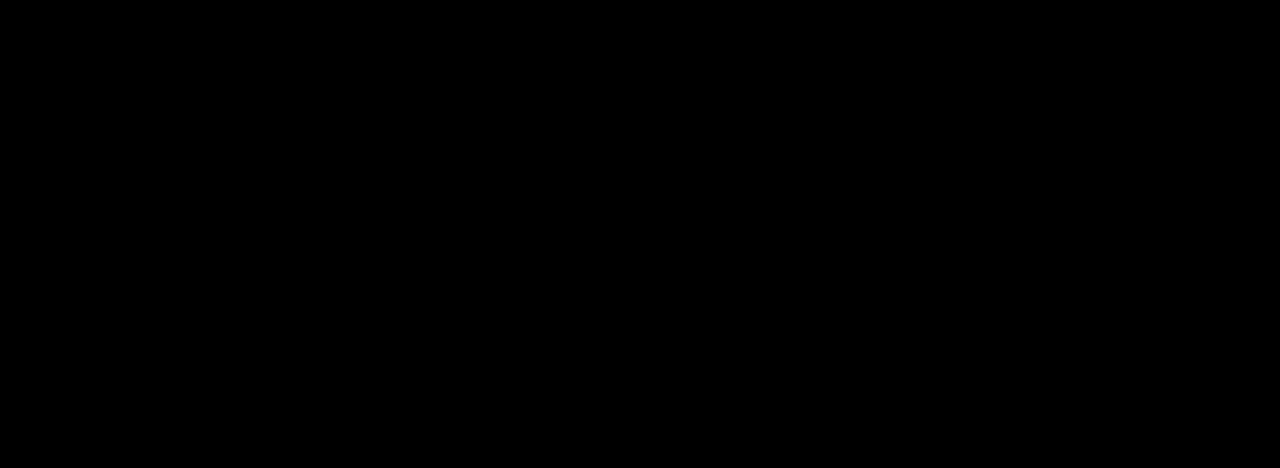
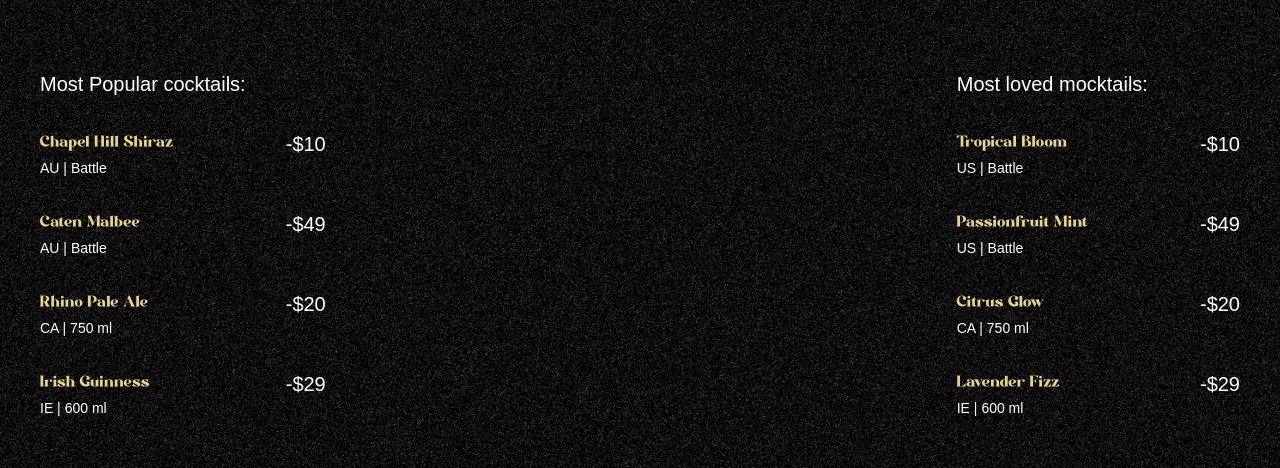
Before and after one commit to Charanyedida/gsap-cocktails, a React (Vite) app: page / in a window 1280 px wide. Shown: the part 890-1358 px from the top of the page. Built offline with nearby package versions, Linux system fonts and the light colour scheme; a web font is replaced by a local one.

Commit message:
implement cocktails section

```diff
--- a/src/App.jsx
+++ b/src/App.jsx
@@ -2,6 +2,7 @@
 import gsap from "gsap";
 import Navbar from "./components/Navbar";
 import Hero from "./components/Hero";
+import Cocktails from "./components/Cocktails";
 
 gsap.registerPlugin(ScrollTrigger, SplitText);
 
@@ -10,7 +11,7 @@
     <main>
         <Navbar/>
         <Hero/>
-        <div className="h-dvh bg-black"></div>
+        <Cocktails/>
     </main>
   )
 }
--- /dev/null
+++ b/src/components/Cocktails.jsx
@@ -0,0 +1,66 @@
+import { useGSAP } from "@gsap/react"
+import gsap from "gsap"
+import { cocktailLists, mockTailLists } from "../../constants"
+
+const Cocktails = () => {
+    useGSAP(()=>{
+        const parallaxTimeline = gsap.timeline({
+            scrollTrigger: {
+                trigger: "#cocktails",
+                start: "top 30%",
+                end: "bottom 80%",
+                scrub: true,
+            }
+        })
+
+        parallaxTimeline
+        .from("#c-left-leaf", {
+            x:-100,y:100,
+        })
+        .from("#c-right-leaf", {
+            x:100,y:100,
+        })
+    })
+
+  return (
+    <section id="cocktails" className="noisy">
+        <img src="/images/cocktail-left-leaf.png" alt="left leaf" id="c-left-leaf"/>
+        <img src="/images/cocktail-right-leaf.png" alt="right leaf" id="c-right-leaf"/>
+
+        <div className="list">
+            <div className="popular md:ml-5">
+                <h2>Most Popular cocktails:</h2>
+                <ul>
+                    {cocktailLists.map(({name, country, detail, price}) => (
+                        <li key={name}>
+                            <div className="md:me-28">
+                                <h3>{name}</h3>
+                                <p>{country} | {detail}</p>
+                            </div>
+                            <span>-{price}</span>
+                        </li>
+                    ))}
+                </ul>
+            </div>
+            <div className="loved md:mr-5">
+                <h2>Most loved mocktails:</h2>
+                <ul>
+                    {mockTailLists.map(({name, country, detail, price}) => (
+                        <li key={name}>
+                            <div className="md:me-28">
+                                <h3>{name}</h3>
+                                <p>{country} | {detail}</p>
+                            </div>
+                            <span>-{price}</span>
+                        </li>
+                    ))}
+                </ul>
+
+            </div>
+        </div>
+
+    </section>
+  )
+}
+
+export default Cocktails
--- a/src/components/Navbar.jsx
+++ b/src/components/Navbar.jsx
@@ -13,8 +13,8 @@
 
         navTweens.fromTo('nav',{
             backgroundColor: "transparent"},{
-                backgroundColor:"#00000050",
-                backgroundfilter: "blur(10px)",
+                backgroundColor:"#00000070",
+                backgroundfilter: "blur(20px)",
                 duration:1,
                 ease:"power1.inOut",
             }
```
